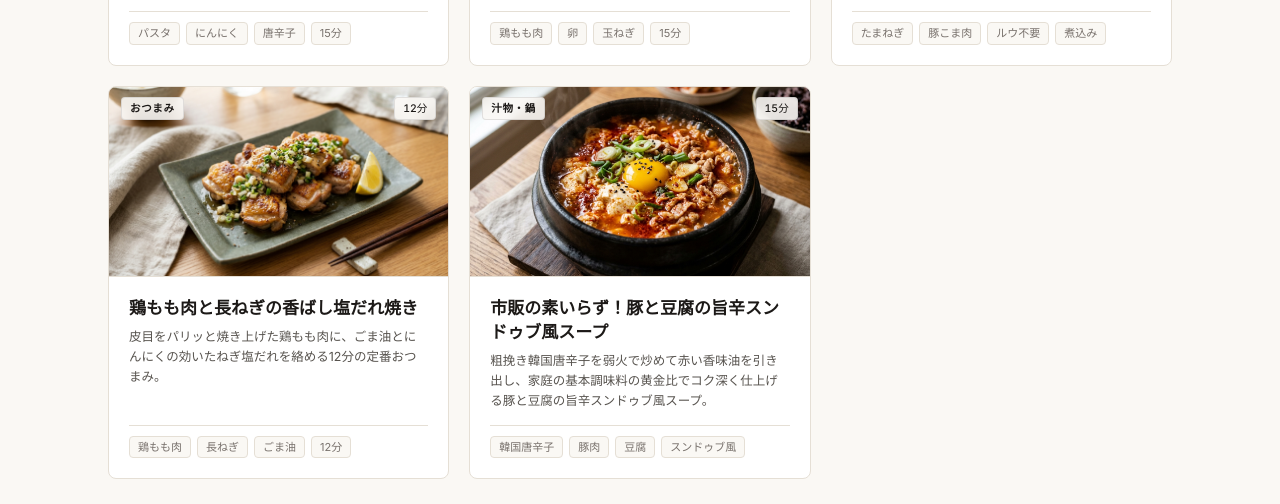
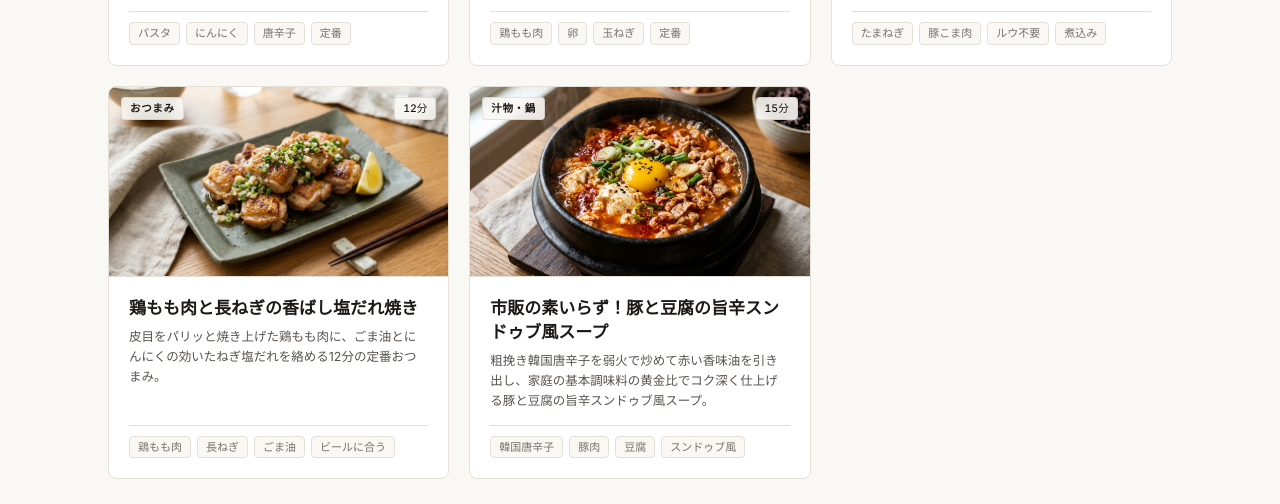
Before and after one commit to t-kuroki-jp/recipe-shelf, a plain HTML site: page index.html in a window 1280 px wide. Shown: the part 418-922 px from the top of the page. Drawn offline with Linux system fonts and the light colour scheme.

Commit message:
fix(ui): hide redundant duration tags (e.g. 15分) on recipe cards

```diff
--- a/index.html
+++ b/index.html
@@ -937,7 +937,7 @@
             <h2 class="card-title">${esc(item.title)}</h2>
             <p class="card-summary">${esc(item.summary || '')}</p>
             <div class="card-tags">
-              ${(item.tags || []).slice(0, 4).map((t) => `<span class="tag">${esc(t)}</span>`).join('')}
+              ${(item.tags || []).filter((t) => !/^\d+分$/.test(String(t).trim())).slice(0, 4).map((t) => `<span class="tag">${esc(t)}</span>`).join('')}
             </div>
           </div>
         `;
```
